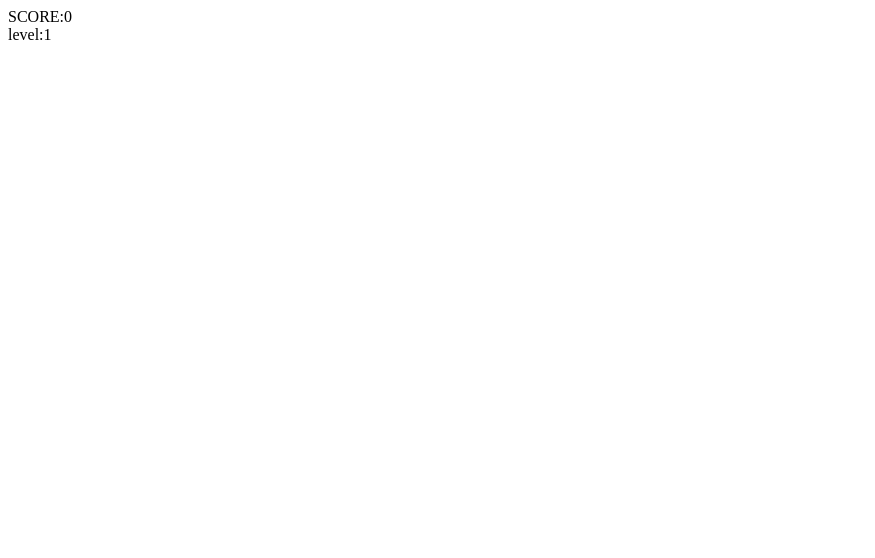
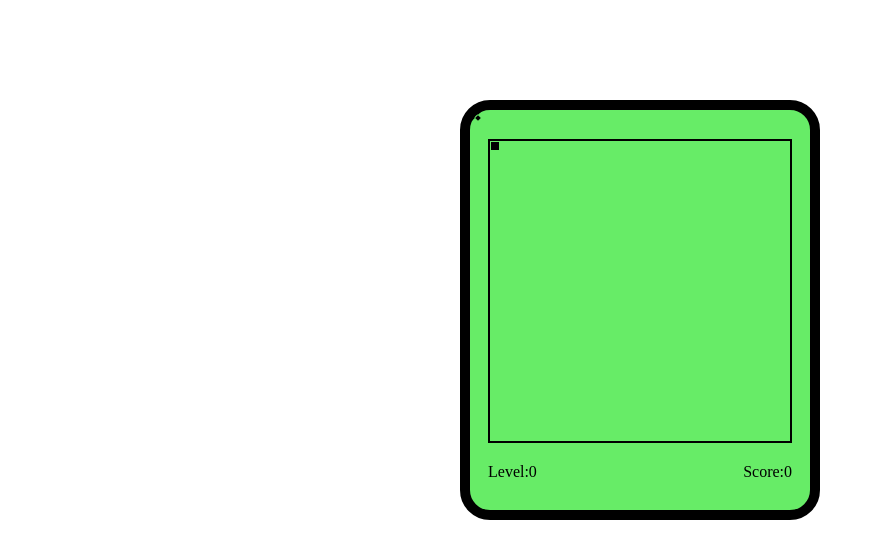
Before and after one commit to MiKoChanCCC/snake, a website built with webpack: page src/index.html in a window 1280 px wide. Shown: the whole page, without its empty margins (0-875 px from the left). Built offline with nearby package versions, Linux system fonts and the light colour scheme.

Commit message:
常规更新

```diff
--- a/package.json
+++ b/package.json
@@ -17,7 +17,13 @@
     "babel-loader": "^8.2.2",
     "clean-webpack-plugin": "^3.0.0",
     "core-js": "^3.8.0",
+    "css-loader": "^7.1.4",
     "html-webpack-plugin": "^4.5.0",
+    "less": "^4.6.4",
+    "less-loader": "^13.0.0",
+    "postcss-loader": "^8.2.1",
+    "postcss-preset-env": "^11.3.0",
+    "style-loader": "^4.0.0",
     "ts-loader": "^8.0.11",
     "typescript": "^4.1.2",
     "webpack": "^5.6.0",
--- /dev/null
+++ b/src/custom.d.ts
@@ -0,0 +1 @@
+declare module '*.less';
--- a/src/index.html
+++ b/src/index.html
@@ -1,44 +1,33 @@
 <!DOCTYPE html>
-<html lang="zh">
+<html lang="en">
 <head>
   <meta charset="UTF-8">
-    <title>贪食蛇</title>
+  <meta name="viewport" content="width=device-width, initial-scale=1.0">
+  <title>Document</title>
 </head>
 <body>
-
-<!--创建游戏的主容器-->
   <div id="main">
-    <!--设置游戏的舞台-->
-    <div id="stage">
-        <!--设置蛇-->
+    <!-- 游戏区 -->
+    <div id="game">
+      <!-- snake元素 -->
       <div id="snake">
-            <!--snake内部的div 表示蛇的各部分-->
+        <!-- snake的各个部分 -->
         <div></div>
       </div>
-
-        <!--设置食物-->
+      <!-- food元素 -->
       <div id="food">
-            <!--添加四个小div 来设置食物的样式-->
+        <!-- 美化food样式的div -->
         <div></div>
         <div></div>
         <div></div>
         <div></div>
       </div>
-
     </div>
-
-    <!--设置游戏的积分牌-->
-    <div id="score-panel">
-        <div>
-            SCORE:<span id="score">0</span>
-        </div>
-        <div>
-            level:<span id="level">1</span>
+    <!-- 计分区 -->
+    <div id="score-board">
+      <div>Level:0</div>
+      <div>Score:0</div>
     </div>
   </div>
-
-</div>
-
-
 </body>
 </html>
--- a/src/index.ts
+++ b/src/index.ts
@@ -0,0 +1,34 @@
+import './style/index.less'
+
+class Food{
+  // 定义food对应的元素
+  element:HTMLElement;
+
+  constructor(){
+    this.element = document.getElementById('food')!
+  }
+
+  // 获取食物坐标方法
+  get X(){
+    return this.element.offsetLeft
+  }
+  get Y(){
+    return this.element.offsetTop
+  }
+
+  // 修改食物位置的方法
+  change(){
+    // 将element修改为随机位置
+    let top = Math.round(Math.random()*29)*10
+    let left = Math.round(Math.random()*29)*10
+
+    this.element.style.top = top + 'px'
+    this.element.style.left = left + 'px'
+  }
+
+}
+
+
+// 测试代码
+// const food = new Food()
+// food.change()
--- /dev/null
+++ b/src/style/index.less
@@ -0,0 +1,64 @@
+@bg-color:rgb(103, 236, 103);
+
+// 设置默认样式
+*{
+  padding: 0;
+  margin: 0;
+  box-sizing: border-box;
+}
+
+#main{
+  height: 420px;
+  width: 360px;
+  margin: 100px auto;
+  border: 10px solid black;
+  display: flex;
+  justify-content: center;
+  align-items: center;
+  flex-direction: column;
+  background-color: @bg-color;
+  border-radius: 30px;
+  position: relative;
+
+  #snake>div{
+    position: absolute;
+    width: 10px;
+    height: 10px;
+    background: black;
+    border: 1px solid @bg-color;
+    position: relative;
+  }
+
+  #food{
+    width: 10px;
+    height: 10px;
+    position: absolute;
+    display: flex;
+    flex-flow: row wrap;
+    justify-content: space-between;
+    align-content: space-between;
+    top: 0;
+    left: 0;
+
+    &>div{
+      height: 4px;
+      width: 4px;
+      background-color: black;
+      transform: rotate(45deg);
+
+    }
+  }
+
+  #game{
+    width: 304px;
+    height: 304px;
+    border: 2px solid black;
+  }
+
+  #score-board{
+    display: flex;
+    justify-content: space-between;
+    width: 304px;
+    margin-top: 20px;
+  }
+}
```
Also changed, not shown: README.md, 1 other file. Lines whose indentation alone changed are shown as unchanged.
